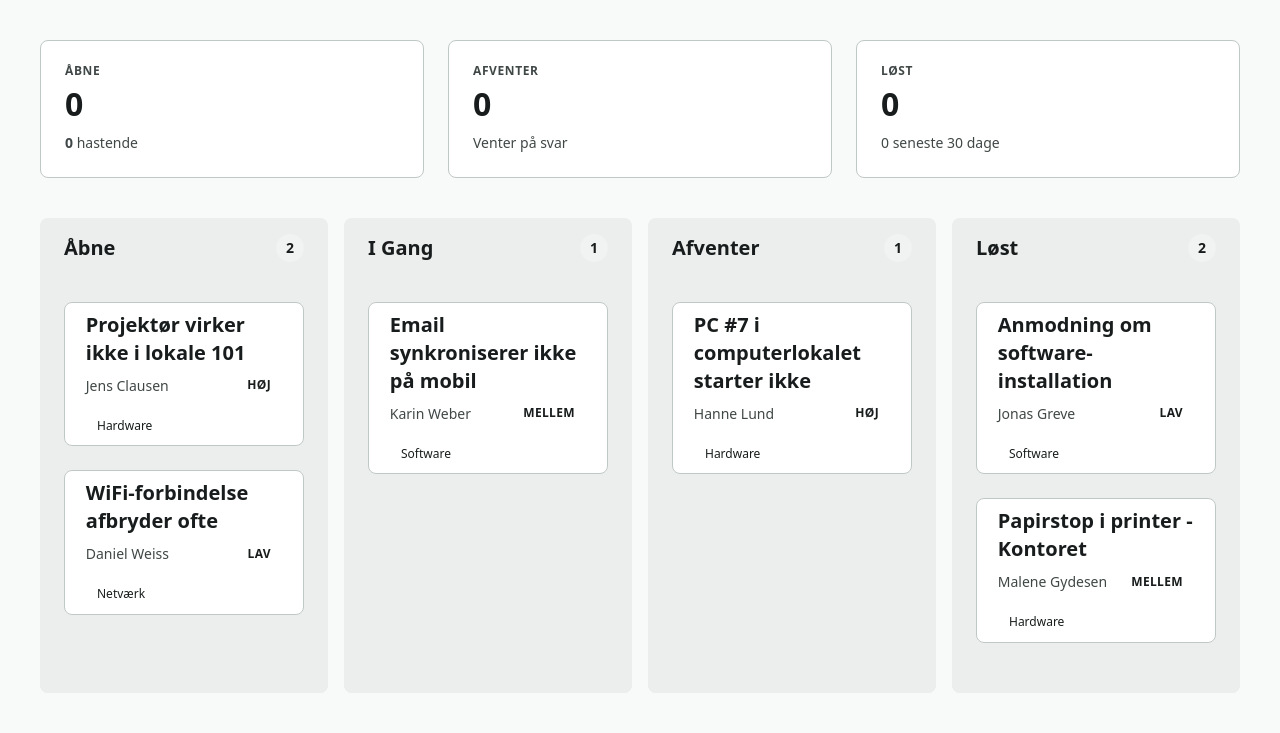
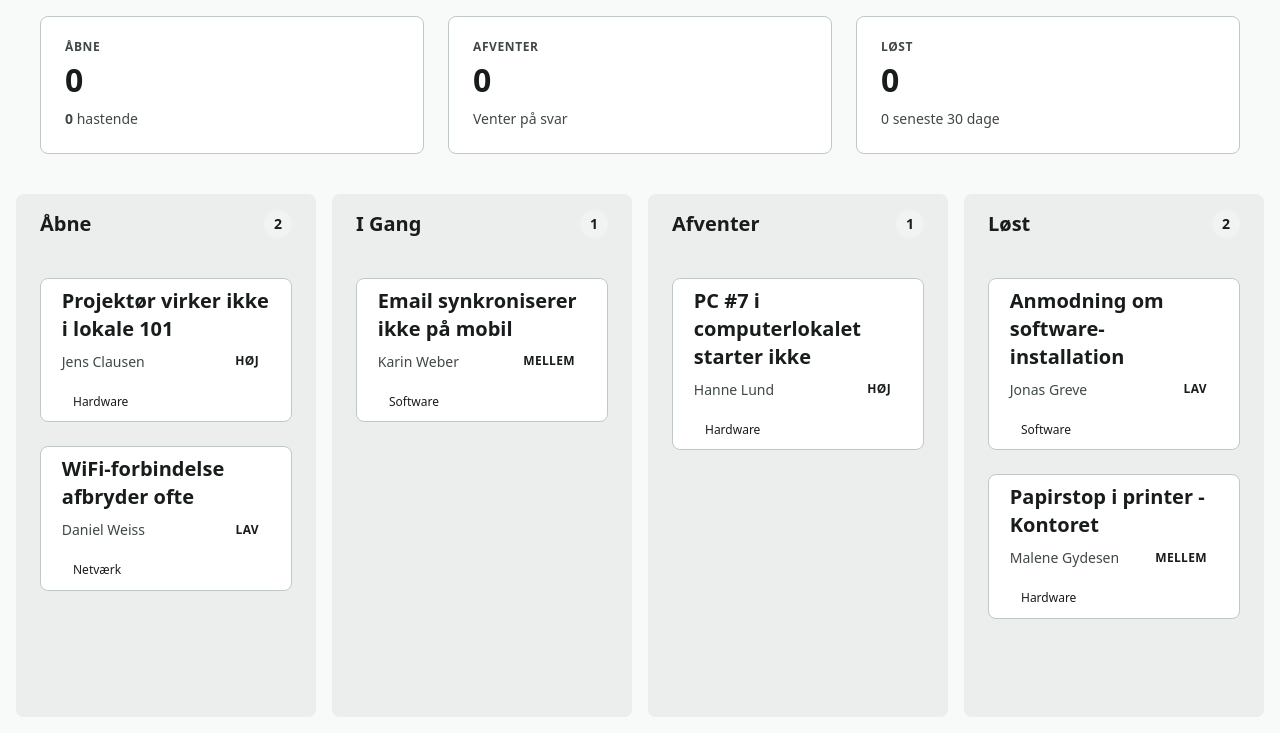
Before and after one commit to AspIT-Hanne/helpdesk-sonderjylland, a PHP site: page /.old-html-files/sagstavle.html in a window 1280 px wide. Shown: the part 67-800 px from the top of the page. Run offline with PHP 8.4, Linux system fonts and the light colour scheme; some web fonts are replaced.

Commit message:
56 prettyfy sagstavle (#62)
* Fixes #56

* Fixes #56 - fewer info on card. Padding adjusted

* Added (fortsat) to column header Ikke-startet

* Fixes #56 modified padding on kanban board

```diff
--- a/css/sagstavle.css
+++ b/css/sagstavle.css
@@ -23,7 +23,7 @@ body {
     background-color: var(--color-primary-container);
     color: var(--color-on-primary);
     flex-shrink: 0;
-    margin-bottom: var(--space-xl);
+    margin-bottom: var(--space-md);
 }
 
 .kanban-header__logo {
@@ -115,7 +115,7 @@ body {
     gap: var(--space-md);
     flex: 1;
     overflow: hidden;
-    margin: 0 var(--space-xl) var(--space-xl);
+    margin: 0 var(--space-md) var(--space-md);
     min-height: 0;
 }
 
```
